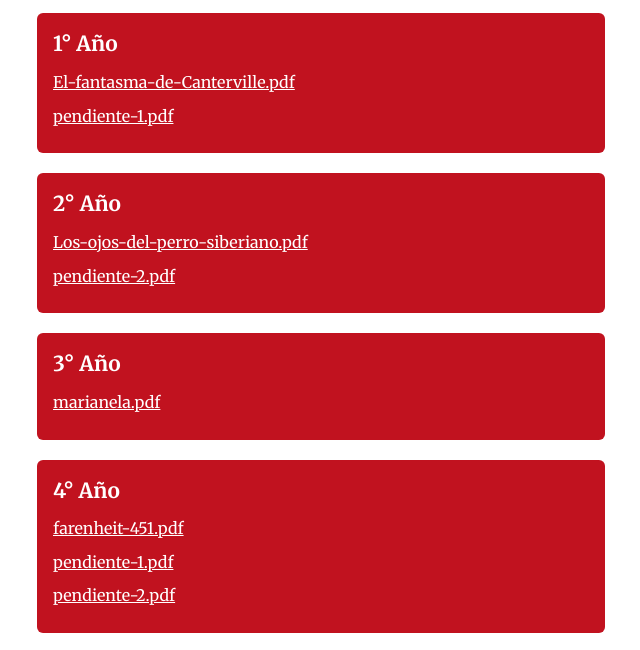
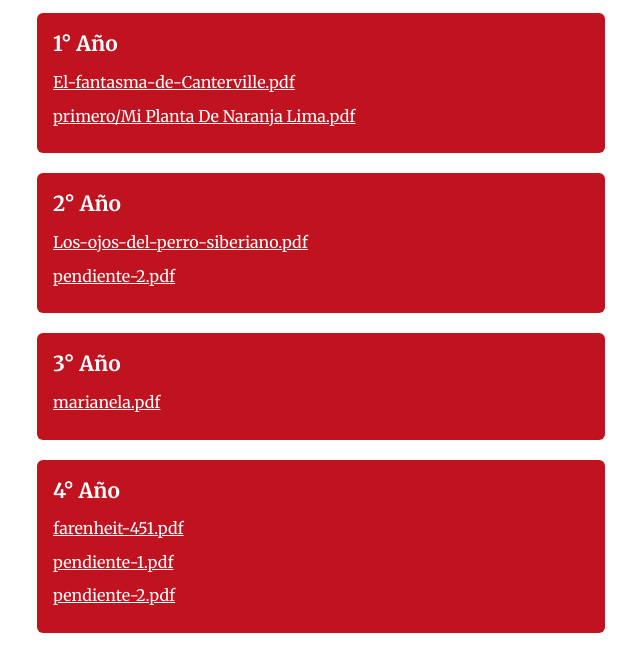
Before and after one commit to lautibelelli/Biblioteca-Virtual-CE-ISD-2025, a plain HTML site: page index.html in a window 1280 px wide. Shown: the part 126-776 px from the top of the page, without its empty margins (319-959 px from the left). Drawn offline with Linux system fonts and the light colour scheme.

Commit message:
Update index.html
prueba de mi planat parte 35678

```diff
--- a/index.html
+++ b/index.html
@@ -18,7 +18,7 @@
       <h2>1° Año</h2>
       <ul>
         <li><a href="primero/El-fantasma-de-Canterville.pdf" target="_blank">El-fantasma-de-Canterville.pdf</a></li>
-        <li><a href="primero/pendiente-1.pdf" target="_blank">pendiente-1.pdf</a></li>
+        <li><a href="primero/Mi Planta De Naranja Lima.pdf" target="_blank">primero/Mi Planta De Naranja Lima.pdf</a></li>
       </ul>
     </div>
 
```
